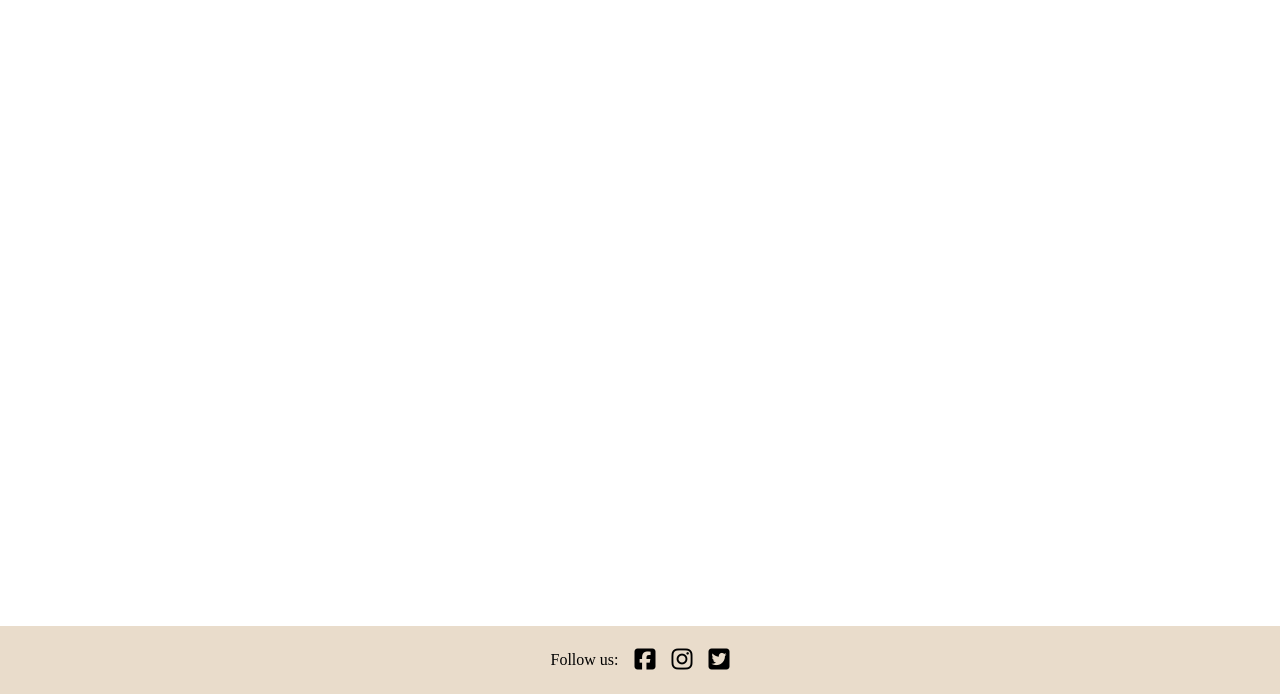
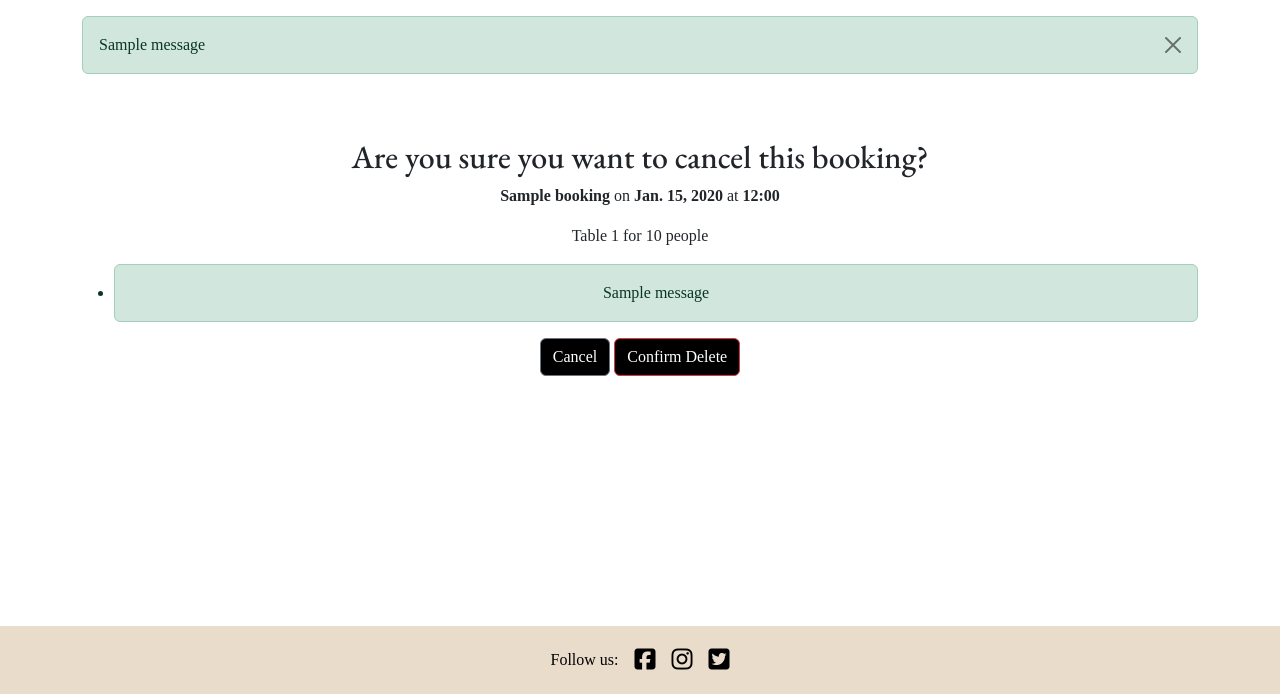
Before and after one commit to Neelp20/Project-4-TheWoodenSpoon, a Django app: page /bookings/delete/1/ in a window 1280 px wide. Shown: the part 106-800 px from the top of the page. Run offline with Django 4.2, Linux system fonts and the light colour scheme; a user stored in the database is signed in; tables that the repository leaves empty hold one stand-in row (values such as "Sample post"); one stand-in notice (Sample message) is shown; some libraries are stand-ins or nearby versions.

Commit message:
add templates for confirm_delete_bookings

```diff
--- a/bookings/templates/bookings/confirm_delete_booking.html
+++ b/bookings/templates/bookings/confirm_delete_booking.html
@@ -1,5 +1,24 @@
 {% extends 'base.html' %}
+{% block title %}Cancel Booking{% endblock %}
+
 {% block content %}
-<!-- contents -->
-<!-- 	Confirm cancellation message -->
-{%endblock%}
+<div class="container py-5 text-center">
+  <h2>Are you sure you want to cancel this booking?</h2>
+  <p><strong>{{ object.name }}</strong> on <strong>{{ object.date }}</strong> at <strong>{{ object.time }}</strong></p>
+  <p>Table {{ object.table.number }} for {{ object.party_size }} people</p>
+
+  {% if messages %}
+    <ul class="messages">
+      {% for message in messages %}
+        <li class="alert alert-{{ message.tags }}">{{ message }}</li>
+      {% endfor %}
+    </ul>
+  {% endif %}
+
+  <form method="post">
+    {% csrf_token %}
+    <a href="{% url 'manage-bookings' %}" class="btn btn-secondary">Cancel</a>
+    <button type="submit" class="btn btn-danger">Confirm Delete</button>
+  </form>
+</div>
+{% endblock %}
--- a/bookings/templates/bookings/manage_bookings.html
+++ b/bookings/templates/bookings/manage_bookings.html
@@ -25,12 +25,13 @@
           <tr>
             <td>{{ booking.date }}</td>
             <td>{{ booking.time }}</td>
-            <td>Table {{ booking.table.table_number }}</td>
+            <td>Table {{ booking.table.number }}</td>
             <td>{{ booking.party_size }}</td>
             <td>{{ booking.message|default:"—" }}</td>
             <td>
               <a href="{% url 'edit-booking' booking.pk %}" class="btn btn-sm btn-primary">Edit</a>
-              <a href="{% url 'delete-booking' booking.pk %}" class="btn btn-sm btn-danger">Cancel</a>
+              <a href="{% url 'delete-booking' booking.pk %}" class="btn btn-outline-danger btn-sm">Delete</a>
+
             </td>
           </tr>
           {% endfor %}
--- a/bookings/views.py
+++ b/bookings/views.py
@@ -37,7 +37,13 @@ class BookingCreateView(LoginRequiredMixin, CreateView):
     def form_valid(self, form):
         form.instance.user = self.request.user
         form.instance.table = form.cleaned_data["table_obj"]
-        messages.success(self.request, "Booking created successfully.")
+
+        # Clear any existing messages before adding a new one
+        storage = messages.get_messages(self.request)
+        existing = [msg.message for msg in storage]
+        if "Booking created successfully." not in existing:
+            messages.success(self.request, "Booking created successfully.")
+
         return super().form_valid(form)
 
 
--- a/templates/base.html
+++ b/templates/base.html
@@ -1,49 +1,84 @@
-{% load static %}
-{% url 'account_login' as login_url %}
+{% load static %} {% url 'account_login' as login_url %}
 {% url 'account_signup' as signup_url %}
 {% url 'account_logout' as logout_url %}
 
-
 <!DOCTYPE html>
 <html lang="en">
-<head>
+  <head>
     <title>The Wooden Spoon - {% block title %}{% endblock %}</title>
-    <meta charset="UTF-8">
-    <meta name="viewport" content="width=device-width, initial-scale=1.0">
+    <meta charset="UTF-8" />
+    <meta name="viewport" content="width=device-width, initial-scale=1.0" />
     <!-- Favicon imports -->
 
     {% block extra_css %}
     <!-- Bootstrap css link -->
-    <link href="https://cdn.jsdelivr.net/npm/bootstrap@5.3.3/dist/css/bootstrap.min.css" rel="stylesheet" integrity="sha384-QWTKZyjpPEjISv5WaRU9OFeRpok6YctnYmDr5pNlyT2bRjXh0JMhjY6hW+ALEwIH" crossorigin="anonymous">
+    <link
+      href="https://cdn.jsdelivr.net/npm/bootstrap@5.3.3/dist/css/bootstrap.min.css"
+      rel="stylesheet"
+      integrity="sha384-QWTKZyjpPEjISv5WaRU9OFeRpok6YctnYmDr5pNlyT2bRjXh0JMhjY6hW+ALEwIH"
+      crossorigin="anonymous"
+    />
     {% endblock %}
 
     <!-- import css -->
-    <link rel="stylesheet" href="{% static 'css/base.css' %}">
+    <link rel="stylesheet" href="{% static 'css/base.css' %}" />
     <!-- bootstrap js -->
-     {% block postload_js %}
-    <script src="https://cdn.jsdelivr.net/npm/bootstrap@5.3.3/dist/js/bootstrap.bundle.min.js"
-        integrity="sha384-YvpcrYf0tY3lHB60NNkmXc5s9fDVZLESaAA55NDzOxhy9GkcIdslK1eN7N6jIeHz" crossorigin="anonymous">
-    </script>
+    {% block postload_js %}
+    <script
+      src="https://cdn.jsdelivr.net/npm/bootstrap@5.3.3/dist/js/bootstrap.bundle.min.js"
+      integrity="sha384-YvpcrYf0tY3lHB60NNkmXc5s9fDVZLESaAA55NDzOxhy9GkcIdslK1eN7N6jIeHz"
+      crossorigin="anonymous"
+    ></script>
     {% endblock %}
+  </head>
 
-</head>
-
-<body>
+  <body>
     {% include 'includes/header.html' %}
 
-    {% block content %}
+    <!-- django messages -->
+    {% if messages %}
+    <div class="container mt-3">
+      {% for message in messages %}
+      <div
+        class="alert alert-{{ message.tags }} alert-dismissible fade show"
+        role="alert"
+      >
+        {{ message }}
+        <button
+          type="button"
+          class="btn-close"
+          data-bs-dismiss="alert"
+          aria-label="Close"
+        ></button>
+      </div>
+      {% endfor %}
+    </div>
+    {% endif %} {% block content %}
     <!-- contents -->
-    {% endblock %}
-
-
-    {% include 'includes/footer.html' %}
-
-
-
+    {% endblock %} {% include 'includes/footer.html' %}
 
     <!-- Font awsome kit -->
-    <script src="https://kit.fontawesome.com/bd728e390a.js" crossorigin="anonymous"></script>
+    <script
+      src="https://kit.fontawesome.com/bd728e390a.js"
+      crossorigin="anonymous"
+    ></script>
 
+    <!-- <script>
+      // Intercept all delete links
+      document.addEventListener("DOMContentLoaded", function () {
+        const deleteLinks = document.querySelectorAll("a.btn-outline-danger");
 
-</body>
+        deleteLinks.forEach(function (link) {
+          link.addEventListener("click", function (event) {
+            const confirmDelete = confirm(
+              "Are you sure you want to cancel this booking?"
+            );
+            if (!confirmDelete) {
+              event.preventDefault(); // stop link from navigating
+            }
+          });
+        });
+      });
+    </script> -->
+  </body>
 </html>
```
